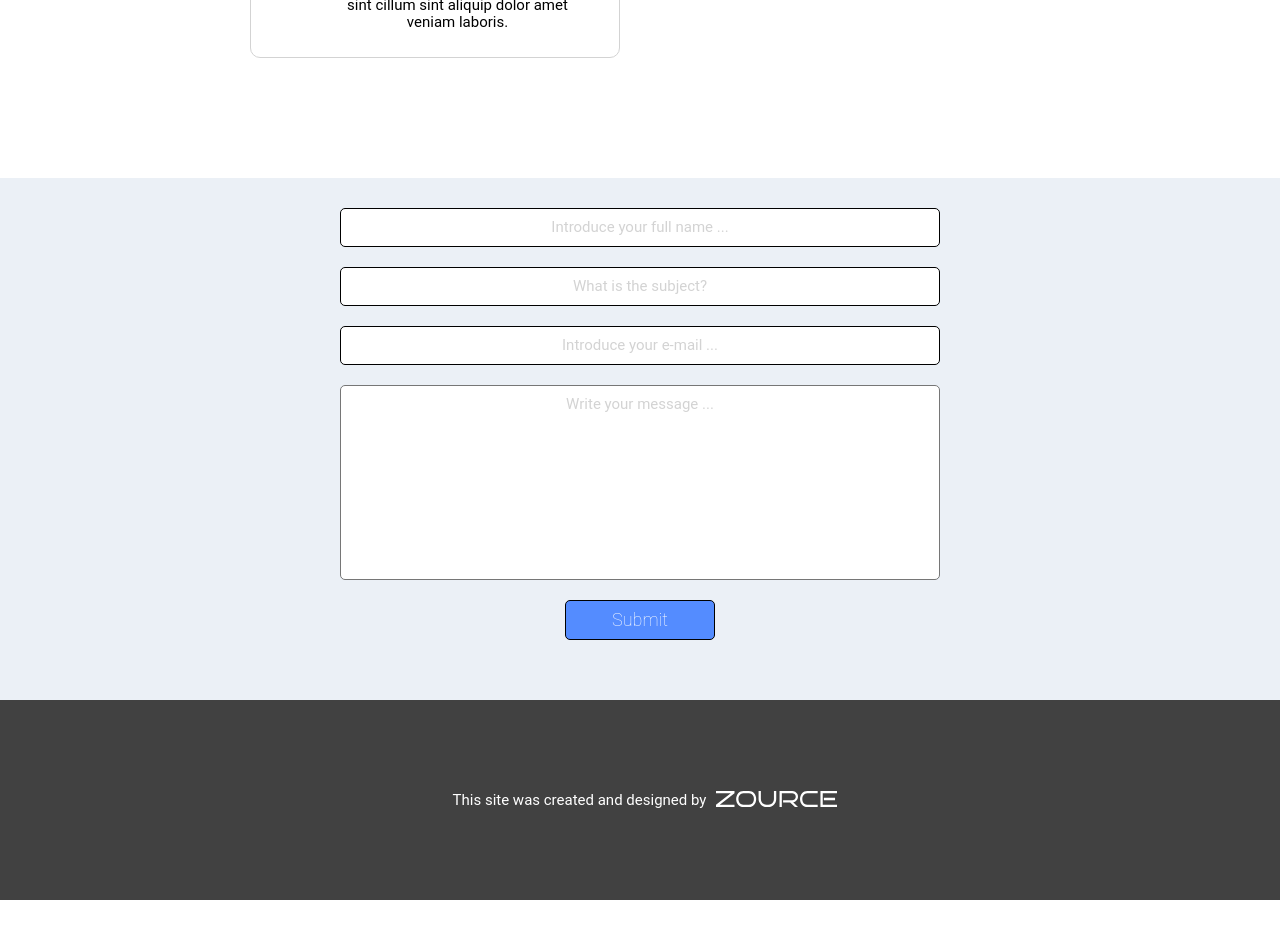
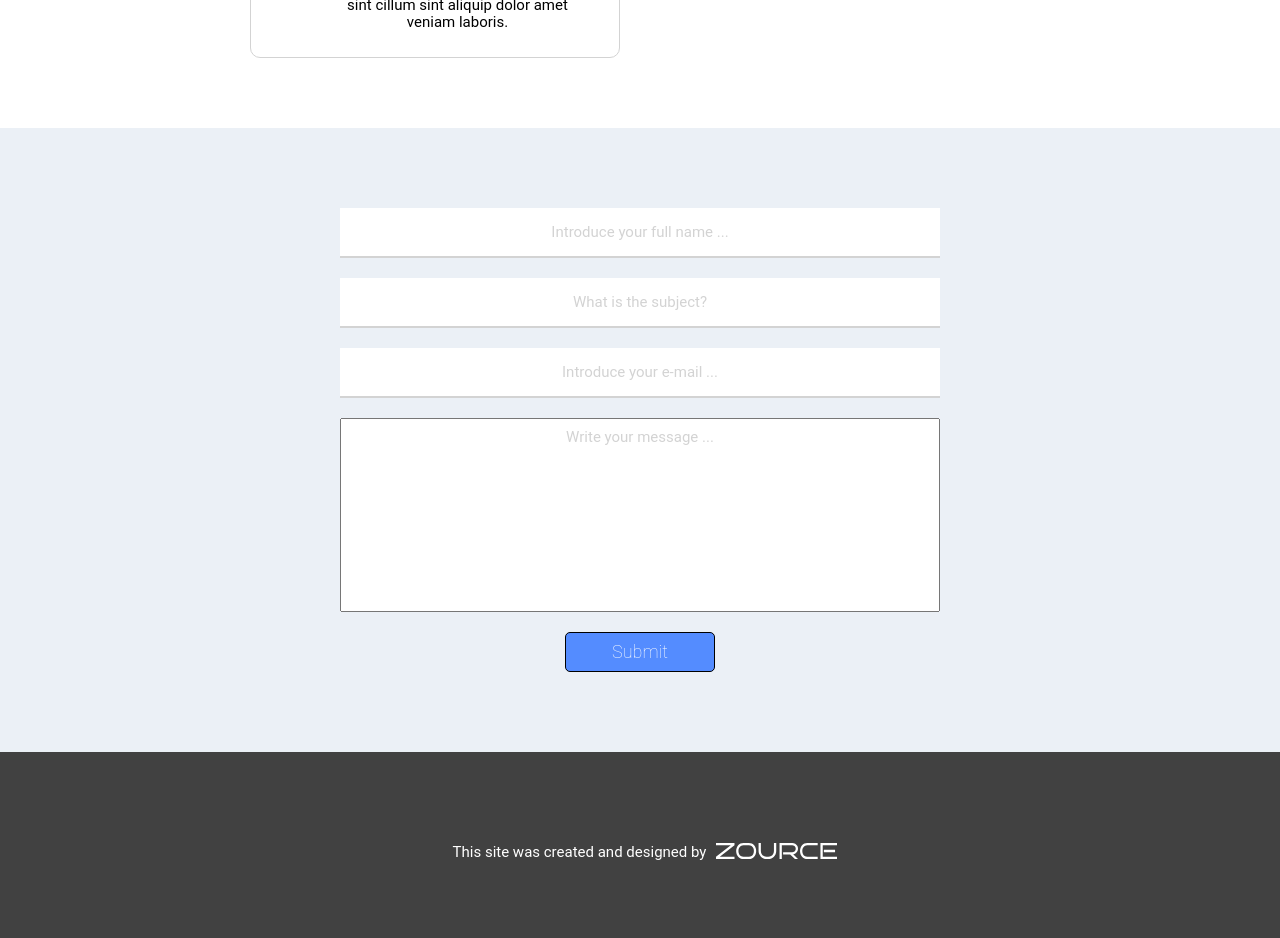
Before and after one commit to Alejo9601/gubernamental-website, a React (Create React App) app: page / in a window 1280 px wide. Shown: the part 2140-3078 px from the top of the page. Before the commit the page ends 3040 px from the top, so only its background shows below. Built offline with nearby package versions, Linux system fonts and the light colour scheme.

Commit message:
Added styles and div wrapper on contact section

```diff
--- a/src/components/Contact/index.jsx
+++ b/src/components/Contact/index.jsx
@@ -4,7 +4,9 @@ import "../../styles/contact.css";
 const Contact = () => {
    return (
       <section className="section-content" id="contact">
-         <ContactForm />
+         <div className="form-container">
+            <ContactForm />
+         </div>
       </section>
    );
 };
--- a/src/styles/contact.css
+++ b/src/styles/contact.css
@@ -1,16 +1,17 @@
 .section-content#contact {
    flex-direction: row;
-  margin-top: 50px;
-  padding-bottom: 30px;
    background-color: #ebf0f6;
    flex-direction: row;
-  justify-content: space-evenly;
-  align-items: center;
-  flex-wrap: wrap;
-  /* box-shadow: 0px 5px 15px 0px black; */
+   justify-content: center;
 }
 
 /* Contact Form*/
+
+.form-container {
+   width: 90%;
+   padding: 50px 0px 50px 0px;
+}
+
 form {
    display: flex;
    flex-direction: column;
@@ -24,7 +25,6 @@ form {
    font-size: 1.5rem;
    margin: 10px 0px 10px 0px;
    padding: 10px;
-  border-radius: 5px;
 }
 
 .personal-data::placeholder,
@@ -35,7 +35,8 @@ form {
 }
 
 .personal-data {
-  border: 1px solid black;
+   border-bottom: 2px solid var(--light-gray);
+   height: 50px;
 }
 
 .query {
```
Lines whose indentation alone changed are shown as unchanged.
